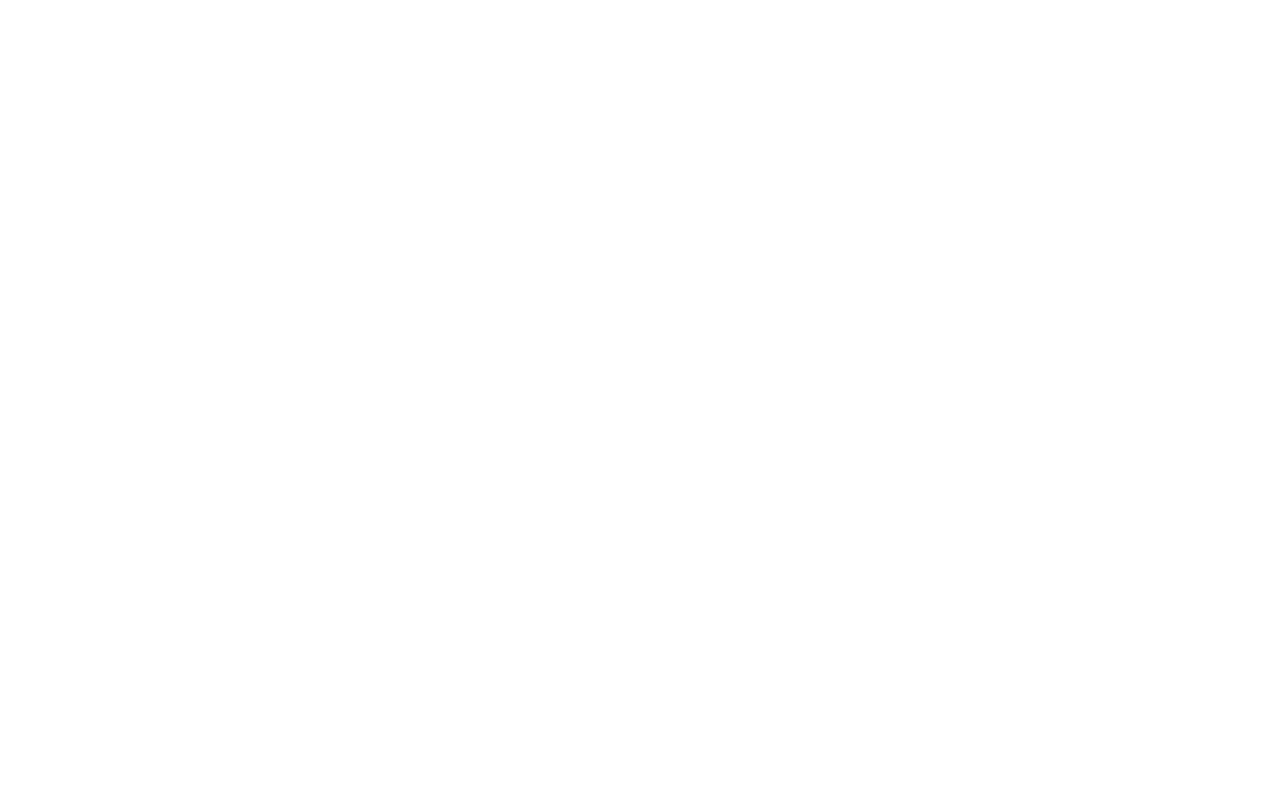
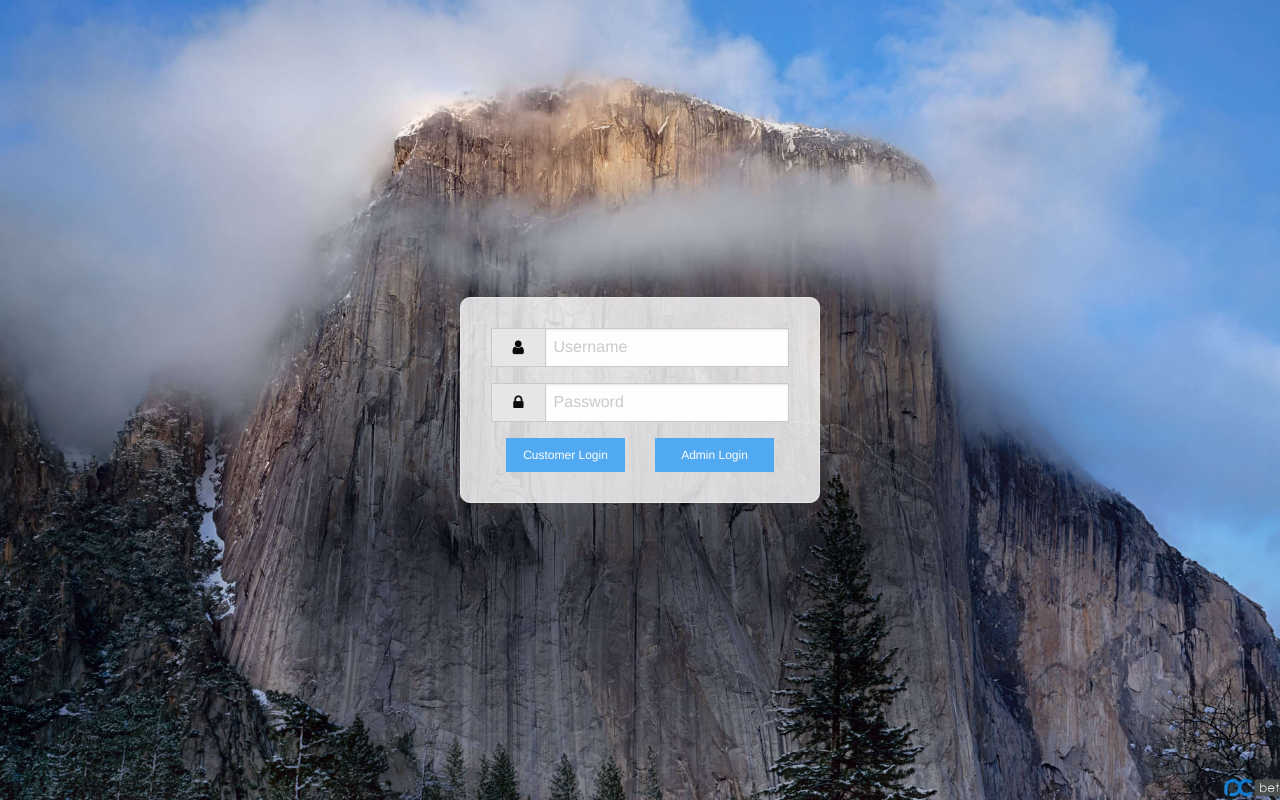
Before and after one commit to ryanzhangau/ClientManager, a React (Create React App) app: page / in a window 1280 px wide. Built offline with nearby package versions, Linux system fonts and the light colour scheme.

Commit message:
login interface

```diff
--- /dev/null
+++ b/src/components/loginComponent.js
@@ -0,0 +1,30 @@
+import React from 'react';
+
+export default class Login extends React.Component {
+  render() {
+    return (
+      <form>
+        <div className="input-group">
+          <div className="input-group-label">
+            <i className="fa fa-fw fa-user"></i>
+          </div>
+          <input type="text" className="input-group-field" placeholder="Username" />
+        </div>
+        <div className="input-group">
+          <div className="input-group-label">
+            <i className="fa fa-fw fa-lock"></i>
+          </div>
+          <input type="text" className="input-group-field" placeholder="Password"/>
+        </div>
+        <div className="row">
+          <div className="columns medium-6">
+            <button className="button small login">Customer Login</button>
+          </div>
+          <div className="columns medium-6">
+            <button className="button small login">Admin Login</button>
+          </div>
+        </div>
+      </form>
+    )
+  };
+}
--- a/src/container/App.js
+++ b/src/container/App.js
@@ -1,16 +1,14 @@
 import React, { Component } from 'react';
 import '../styles/App.css';
+import 'font-awesome/css/font-awesome.css';
+import '../styles/login.css';
+import Login from '../components/loginComponent';
 
 class App extends Component {
   render() {
     return (
       <div className="App">
-        <header className="App-header">
-
-        </header>
-        <section className="body">
-          <aside className="nav"></aside>
-        </section>
+        <Login/>
       </div>
     );
   }
--- a/src/styles/App.scss
+++ b/src/styles/App.scss
@@ -0,0 +1,14 @@
+@import './settings';
+@import '../../node_modules/foundation-sites/scss/foundation';
+$xy-grid: false;
+
+@include foundation-everything(true);
+
+
+body, #root{
+  display: flex;
+  min-height: 100vh;
+  justify-content: center;
+  align-items: center;
+  width: 100%;
+}
--- /dev/null
+++ b/src/styles/_settings.scss
@@ -0,0 +1,7 @@
+$foundation-palette: (
+  primary: #50A9F1,
+  secondary: #767676,
+  success: #3adb76,
+  warning: #ffae00,
+  alert: #cc4b37,
+);
--- /dev/null
+++ b/src/styles/login.scss
@@ -0,0 +1,25 @@
+body {
+  background-image: url('../image/bg.jpg');
+  background-size: cover;
+  background-position: center;
+}
+
+.App {
+  width: 100%;
+  flex: 1;
+  display: flex;
+  justify-content: center;
+  align-items: center;
+  form {
+    max-width: 360px;
+    width: 100%;
+    background: rgba(255,255,255,0.8);
+    border: 1px solid #e8e8e8;
+    border-radius: 10px;
+    padding: 30px;
+    .login {
+      margin: 0;
+      width: 100%;
+    }
+  }
+}
```
Also changed, not shown: src/store.js (+7 -0 lines), src/image/bg.jpg (added), src/reducers/topbarReducer.js (added).
